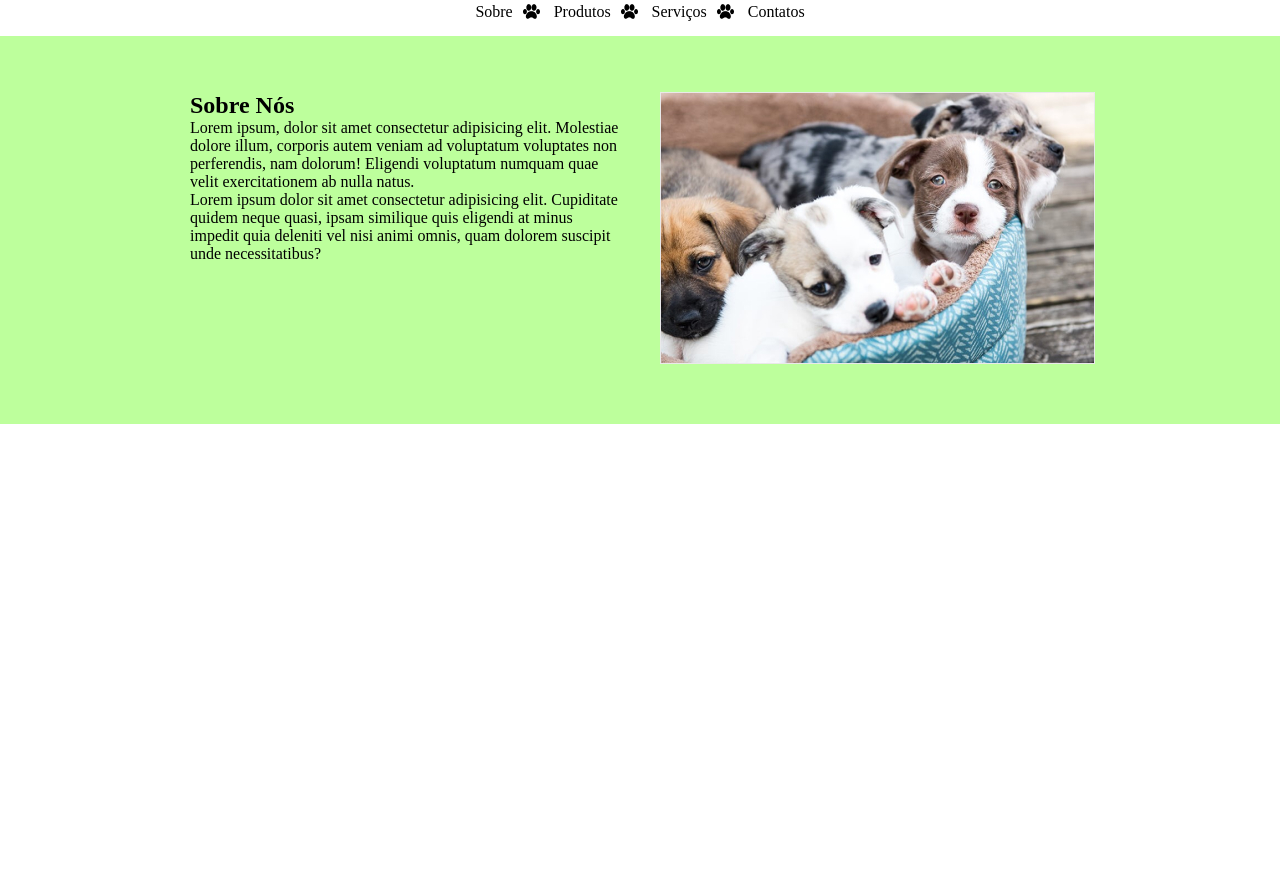
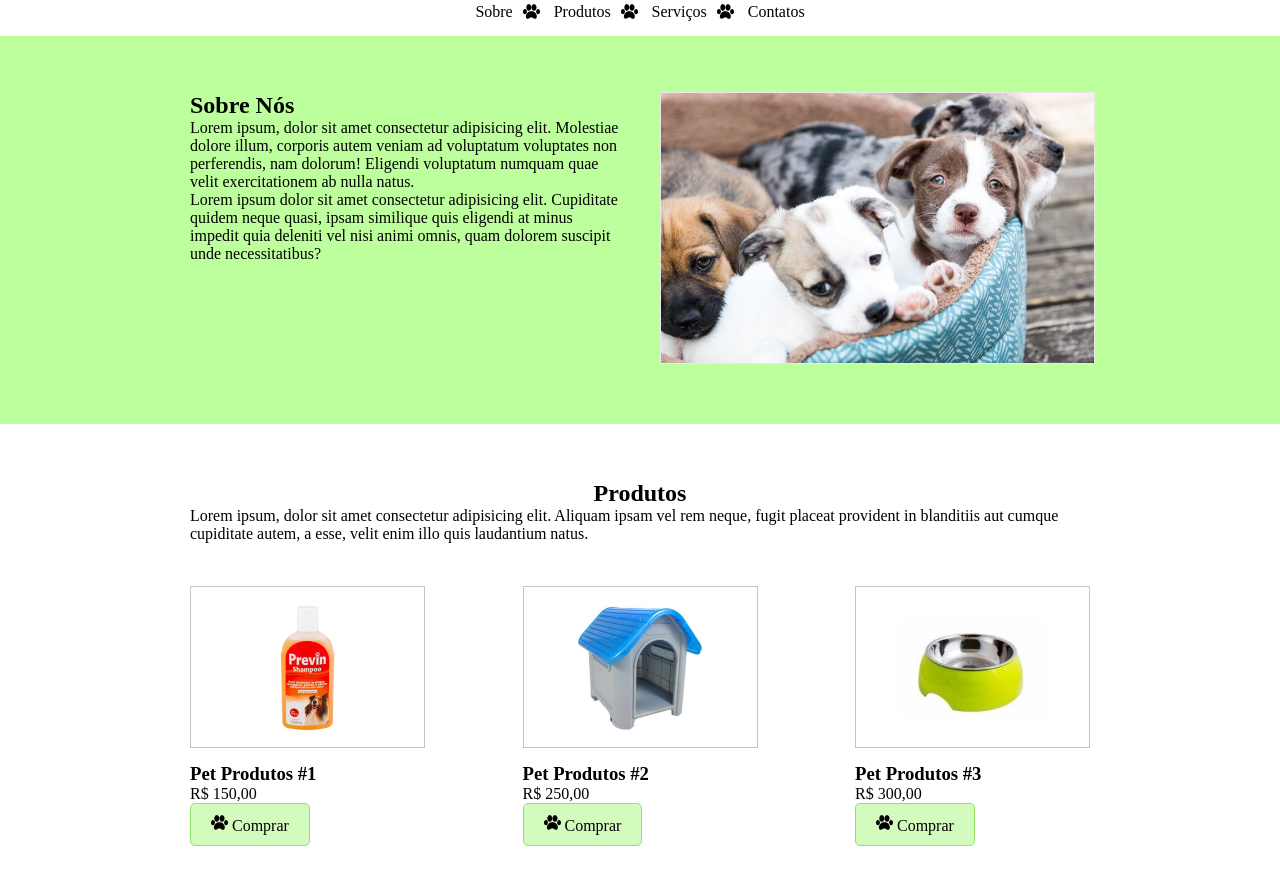
Before and after one commit to MantisPedroHenrique/GIT-Etec, a plain HTML site: page index.html in a window 1280 px wide. Shown: the part 116-1000 px from the top of the page. Before the commit the page ends 800 px from the top, so only its background shows below. Drawn offline with Linux system fonts and the light colour scheme.

Commit message:
Section Produtos

```diff
--- a/css/petshopstyle.css
+++ b/css/petshopstyle.css
@@ -65,3 +65,41 @@ nav a:hover {
 .flex_container .col {
     width: 430px;
 }
+
+
+.produto {
+    width: 235px;
+}
+
+.produto figure {
+    border: 1px solid #c4c4c4;
+    background-color: #fff;
+    margin: 0 0 15px 0;
+    padding: 0;
+    text-align: center;
+    height: 160px;
+    line-height: 160px;
+}
+
+.produto figure img {
+    vertical-align: middle;
+}
+
+.texto_centralizado {
+    text-align: center;
+}
+
+.btn_pata {
+    border: 1px solid #91e467;
+    background-color: #d2fbbd;
+    text-decoration: none;
+    color: #000;
+    border-radius: 5px;
+    cursor: pointer;  /*Transforma o cursor do mouse */
+    display: inline-block;
+    padding: 10px 20px;
+}
+
+#produto .flex_container {
+    margin-top: 43px;
+}
--- a/index.html
+++ b/index.html
@@ -34,5 +34,46 @@
             </div>
         </div>
     </section>
+
+    <!--Seção Produtos-->
+    <section id="produto">
+        <div class="container">
+            <h2 class="texto_centralizado">Produtos</h2>
+            <p>Lorem ipsum, dolor sit amet consectetur adipisicing elit. Aliquam ipsam vel rem neque, fugit placeat provident in blanditiis aut cumque cupiditate autem, a esse, velit enim illo quis laudantium natus.</p>
+
+            <div class="flex_container">
+                <article class="produto">
+                    <figure>
+                        <img src="img/produto-1.jpg" alt="Produto">
+                    </figure>
+                    <h3>Pet Produtos #1</h3>
+                    <p>R$ 150,00</p>
+                    <a href="#" class="btn_pata">
+                        <img src="img/patinha-preta.png" alt="Patinha Preta"> Comprar
+                    </a>
+                </article>
+                <article class="produto">
+                    <figure>
+                        <img src="img/produto-2.jpg" alt="Produto">
+                    </figure>
+                    <h3>Pet Produtos #2</h3>
+                    <p>R$ 250,00</p>
+                    <a href="#" class="btn_pata">
+                        <img src="img/patinha-preta.png" alt="Patinha Preta"> Comprar
+                    </a>
+                </article>
+                <article class="produto">
+                    <figure>
+                        <img src="img/produto-3.jpg" alt="Produto">
+                    </figure>
+                    <h3>Pet Produtos #3</h3>
+                    <p>R$ 300,00</p>
+                    <a href="#" class="btn_pata">
+                        <img src="img/patinha-preta.png" alt="Patinha Preta"> Comprar
+                    </a>
+                </article>
+            </div>
+        </div>
+    </section>
 </body>
 </html>
```
